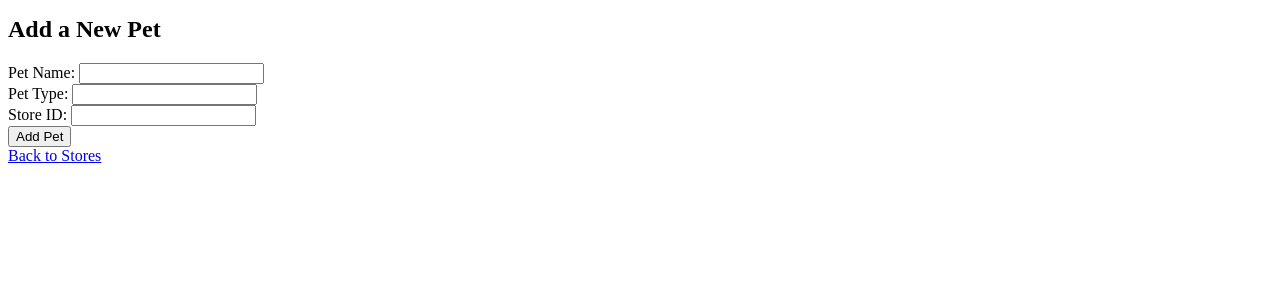
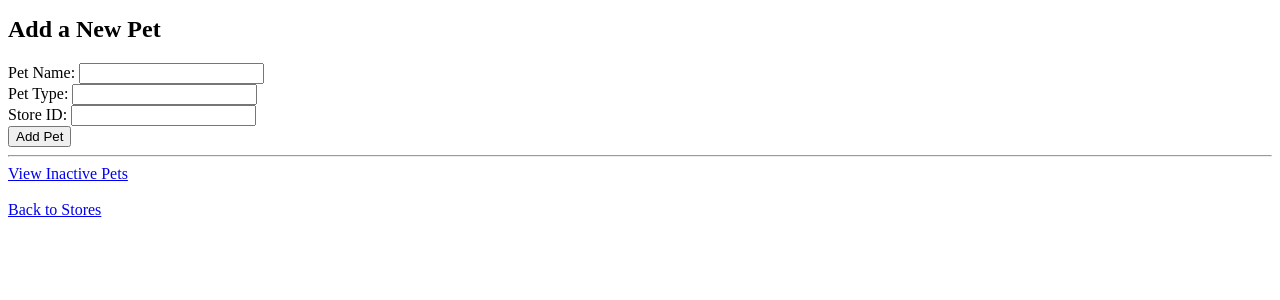
Before and after one commit to john-waithaka/Pet-Stores, a Flask app: page /pets in a window 1280 px wide. Shown: the part 189-489 px from the top of the page. Run offline with Flask 3, Linux system fonts and the light colour scheme.

Commit message:
all functional

```diff
--- a/app/routes.py
+++ b/app/routes.py
@@ -196,3 +196,10 @@ def restore_pet(id):
     db.session.commit()
 
     return redirect(url_for('main.pets'))
+
+
+# Route to store inactive pets
+@main.route('/inactive_pets')
+def inactive_pets():
+    pets = Pet.query.filter_by(is_active=False).all()  # Fetch only inactive pets
+    return render_template('inactive_pets.html', pets=pets)
--- a/app/templates/pets.html
+++ b/app/templates/pets.html
@@ -23,11 +23,6 @@
                     <form method="POST" action="{{ url_for('main.soft_delete_pet', id=pet.id) }}" style="display:inline;">
                         <button type="submit">Soft Delete</button>
                     </form>
-                {% else %}
-                    <!-- Restore Button -->
-                    <form method="POST" action="{{ url_for('main.restore_pet', id=pet.id) }}" style="display:inline;">
-                        <button type="submit">Restore</button>
-                    </form>
                 {% endif %}
             </li>
         {% endfor %}
@@ -46,6 +41,12 @@
         <br>
         <button type="submit">Add Pet</button>
     </form>
+
+    <hr>
+    <!-- Link to Inactive Pets Page -->
+    <a href="{{ url_for('main.inactive_pets') }}">View Inactive Pets</a>
+
+    <br><br>
     <a href="{{ url_for('main.index') }}">Back to Stores</a>
 </body>
 </html>
```
Also changed, not shown: app/templates/inactive_pets.html (added, +23 -0 lines), instance/pet_store.db.
